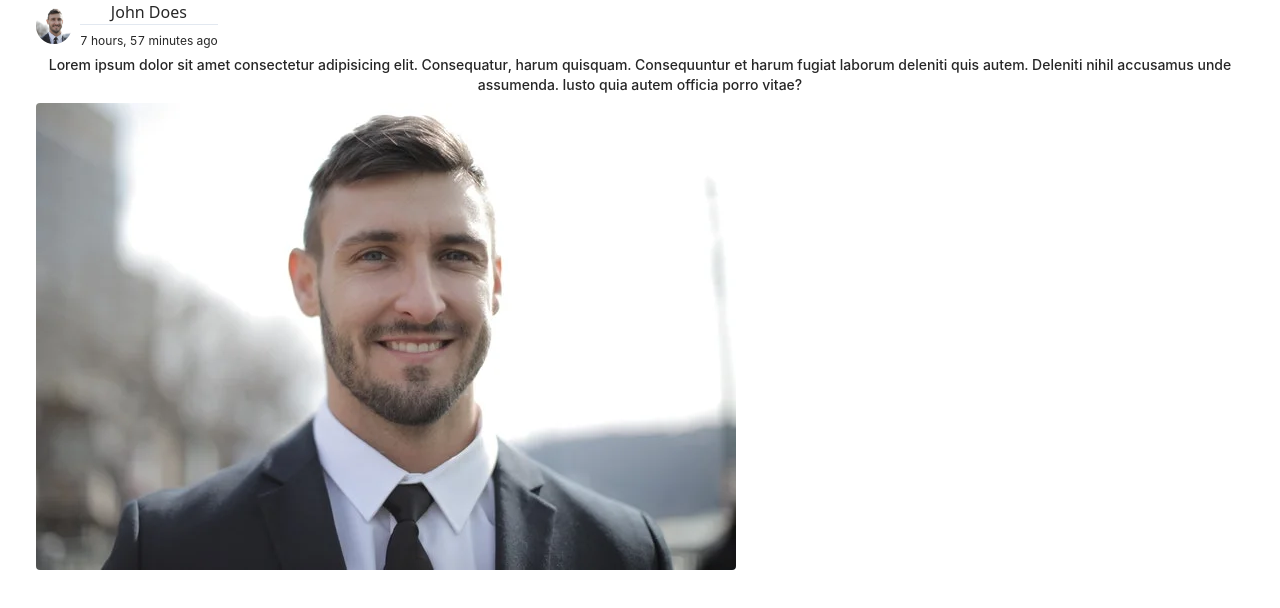
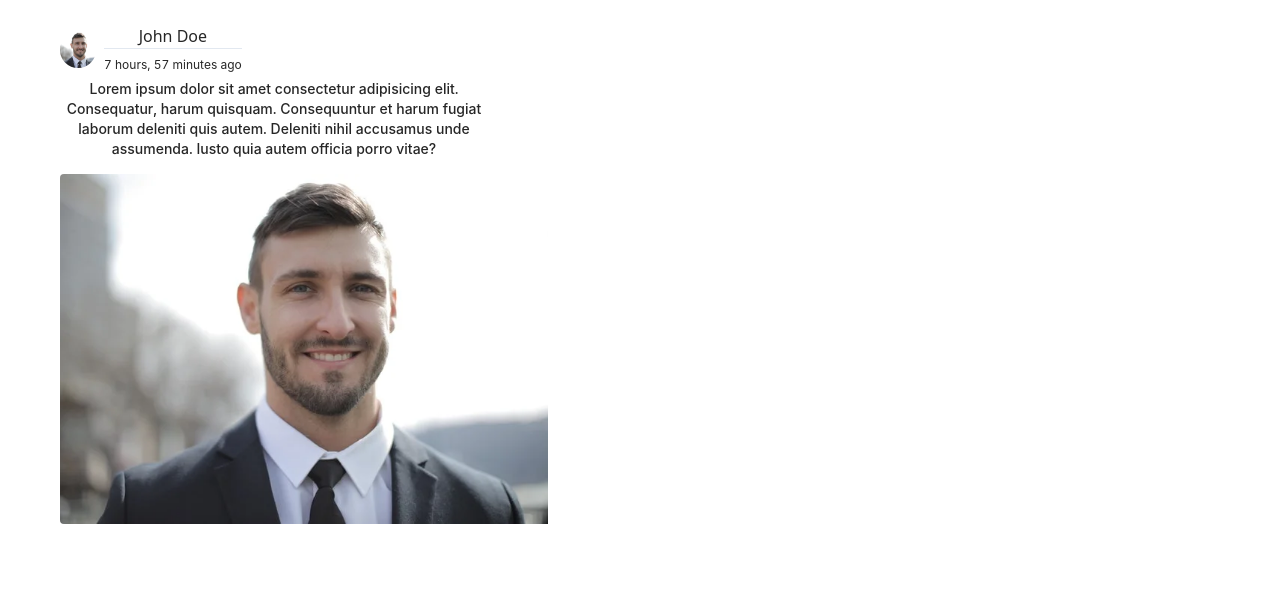
Before and after one commit to marshalyordanos/MKTalent, a React (Create React App) app: page / in a window 1280 px wide. Shown: the top 608 px of the page. Built offline with nearby package versions, Linux system fonts and the light colour scheme.

Commit message:
Post card done

```diff
--- a/src/components/layout/PostCard.js
+++ b/src/components/layout/PostCard.js
@@ -2,16 +2,19 @@ import React from 'react'
 import RightSideBarUserCard from './RightSideBarUserCard'
 import Postimg from '../../assets/page/profile.png'
 const PostCard = (props) => {
+
   return (
-    <div className=" box-content justify-start">
-   <RightSideBarUserCard username="John Does"
+    <div className=" box-content h-50 w-[500px] p-4 justify-start overflow-hidden">
+   <RightSideBarUserCard username="John Doe"
    status="7 hours, 57 minutes ago"/>
 <div className=" px-9">
    <h1 className="text-ellipsis text-sm">Lorem ipsum dolor sit amet consectetur adipisicing elit. Consequatur, harum quisquam. Consequuntur et harum fugiat laborum deleniti quis autem. Deleniti nihil accusamus unde assumenda. Iusto quia autem officia porro vitae?</h1>
-   <img src={Postimg} alt="there should have been a post here"
+   <div className="  box-content h-50 w-[500px] overflow-hidden"><img src={Postimg} alt="there should have been a post here"
     className="my-2 bg-contain
-     bg-center object-cover
-     rounded h-50"/>
+     bg-center object-cover transform
+     rounded h-[350px]
+    hover:scale-150 transition duration-700
+     "/></div>
    </div>
    </div>
   )
```
